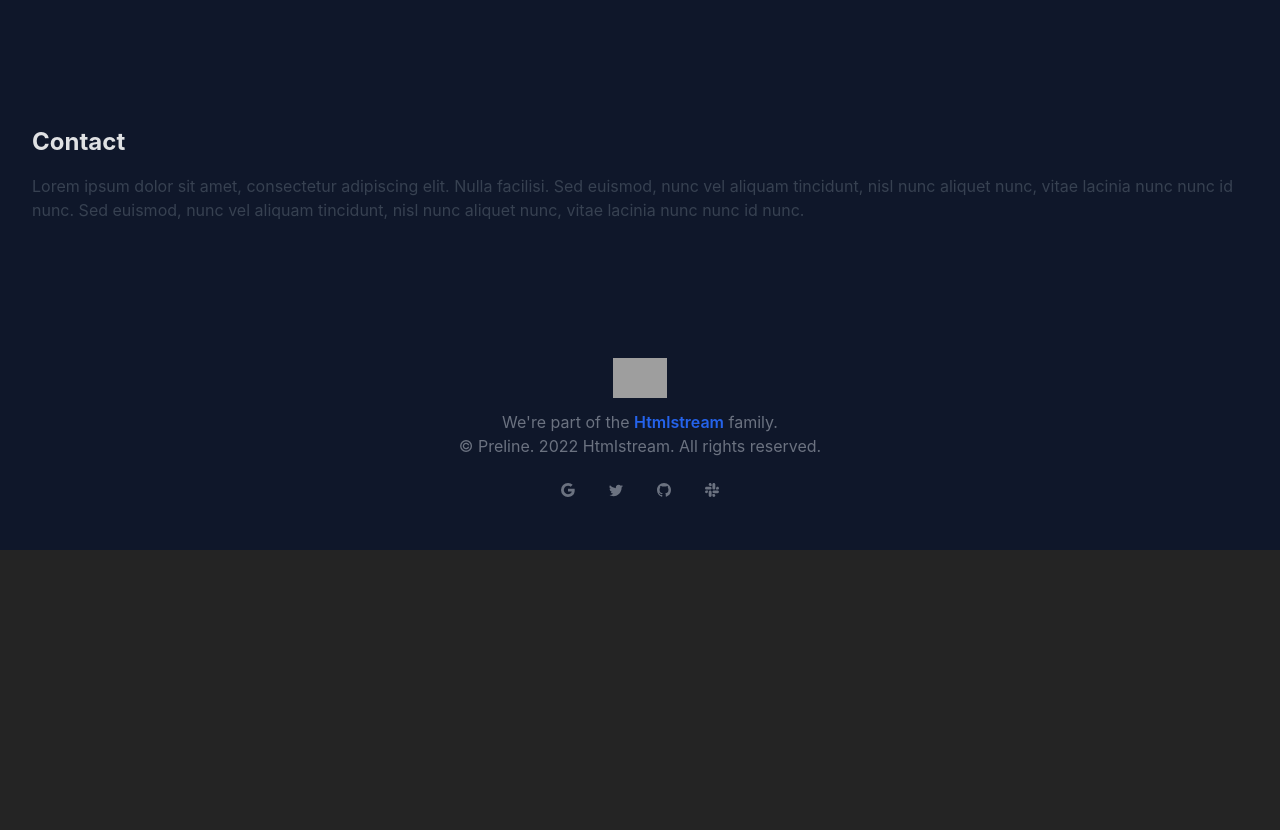
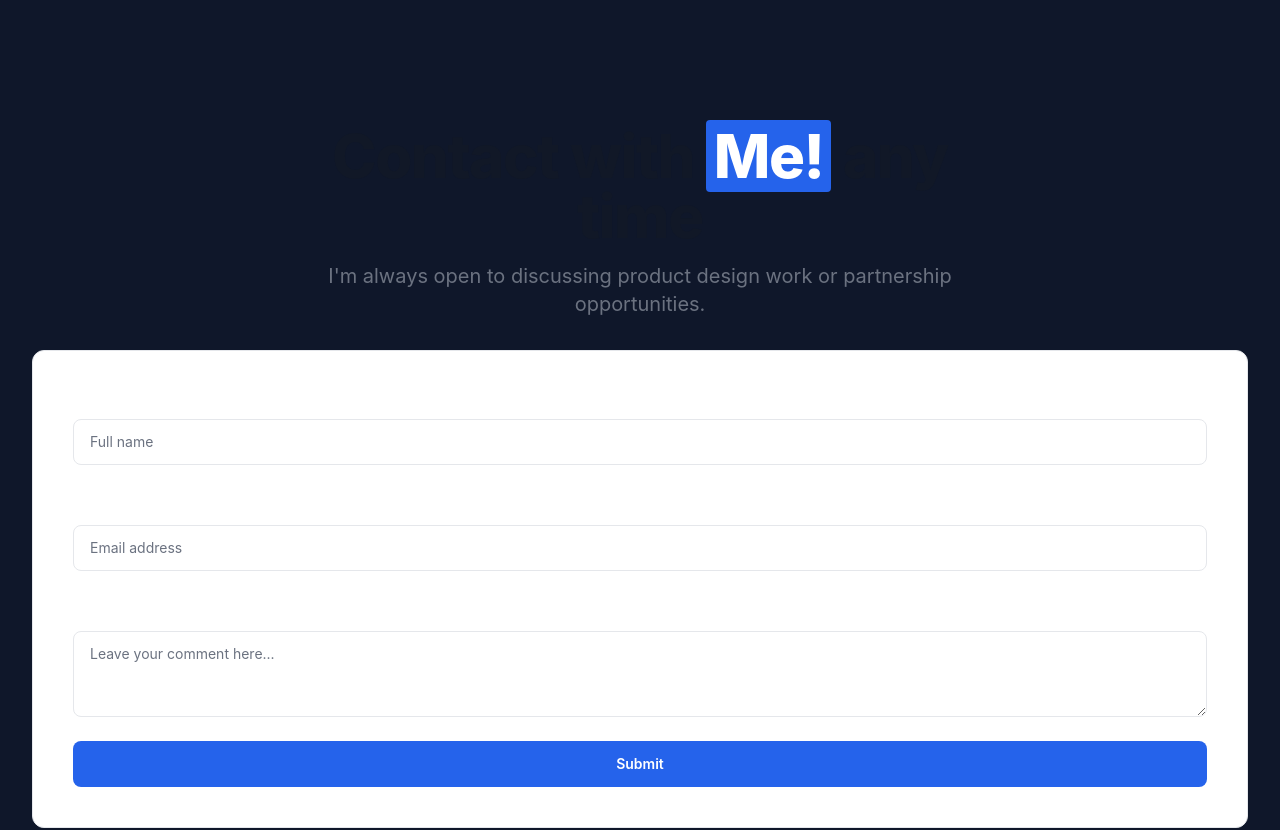
Before and after one commit to mrokonuzzaman040/fastuion-design, a React (Vite) app: page / in a window 1280 px wide. Shown: the part 1660-2490 px from the top of the page. Before the commit the page ends 2210 px from the top, so only its background shows below. Built offline with nearby package versions, Linux system fonts and the light colour scheme; grey boxes are pictures that could not be loaded.

Commit message:
Update contact form UI

```diff
--- a/src/Home/Home/Contact.jsx
+++ b/src/Home/Home/Contact.jsx
@@ -3,9 +3,38 @@ import React from 'react';
 const Contact = () => {
     return (
         <div id='contact' className='max-w-[85rem] mx-auto px-4 sm:px-6 lg:px-8 py-24 space-y-8'>
-            <div className="">
-                <h2 className="text-2xl font-bold mb-4">Contact</h2>
-                <p className="text-gray-700">Lorem ipsum dolor sit amet, consectetur adipiscing elit. Nulla facilisi. Sed euismod, nunc vel aliquam tincidunt, nisl nunc aliquet nunc, vitae lacinia nunc nunc id nunc. Sed euismod, nunc vel aliquam tincidunt, nisl nunc aliquet nunc, vitae lacinia nunc nunc id nunc.</p>
+            <div className="mx-auto max-w-2xl">
+                <div className="text-center">
+                    <h1 className="mb-4 text-4xl font-extrabold leading-none tracking-tight text-gray-900 md:text-5xl lg:text-6xl dark:text-white">Contact with <mark className="px-2 text-white bg-blue-600 rounded dark:bg-blue-500">Me!</mark> any time</h1>
+                    <p className="text-lg font-normal text-gray-500 lg:text-xl dark:text-gray-400">
+                        I'm always open to discussing product design work or partnership opportunities.
+                    </p>
+                </div>
+            </div>
+
+            <div className="mt-5 p-4 relative z-10 bg-white border rounded-xl sm:mt-10 md:p-10 dark:bg-gray-800 dark:border-gray-700">
+                <form>
+                    <div className="mb-4 sm:mb-8">
+                        <label htmlFor="hs-feedback-post-comment-name-1" className="block mb-2 text-sm font-medium dark:text-white">Full name</label>
+                        <input type="text" id="hs-feedback-post-comment-name-1" className="py-3 px-4 block w-full border-gray-200 rounded-lg text-sm focus:border-blue-500 focus:ring-blue-500 disabled:opacity-50 disabled:pointer-events-none dark:bg-slate-900 dark:border-gray-700 dark:text-gray-400 dark:focus:ring-gray-600" placeholder="Full name" />
+                    </div>
+
+                    <div className="mb-4 sm:mb-8">
+                        <label htmlFor="hs-feedback-post-comment-email-1" className="block mb-2 text-sm font-medium dark:text-white">Email address</label>
+                        <input type="email" id="hs-feedback-post-comment-email-1" className="py-3 px-4 block w-full border-gray-200 rounded-lg text-sm focus:border-blue-500 focus:ring-blue-500 disabled:opacity-50 disabled:pointer-events-none dark:bg-slate-900 dark:border-gray-700 dark:text-gray-400 dark:focus:ring-gray-600" placeholder="Email address" />
+                    </div>
+
+                    <div>
+                        <label htmlFor="hs-feedback-post-comment-textarea-1" className="block mb-2 text-sm font-medium dark:text-white">Comment</label>
+                        <div className="mt-1">
+                            <textarea id="hs-feedback-post-comment-textarea-1" name="hs-feedback-post-comment-textarea-1" rows={ 3 } className="py-3 px-4 block w-full border-gray-200 rounded-lg text-sm focus:border-blue-500 focus:ring-blue-500 disabled:opacity-50 disabled:pointer-events-none dark:bg-slate-900 dark:border-gray-700 dark:text-gray-400 dark:focus:ring-gray-600" placeholder="Leave your comment here..."></textarea>
+                        </div>
+                    </div>
+
+                    <div className="mt-6 grid">
+                        <button type="submit" className="w-full py-3 px-4 inline-flex justify-center items-center gap-x-2 text-sm font-semibold rounded-lg border border-transparent bg-blue-600 text-white hover:bg-blue-700 disabled:opacity-50 disabled:pointer-events-none dark:focus:outline-none dark:focus:ring-1 dark:focus:ring-gray-600">Submit</button>
+                    </div>
+                </form>
             </div>
         </div>
     );
```
